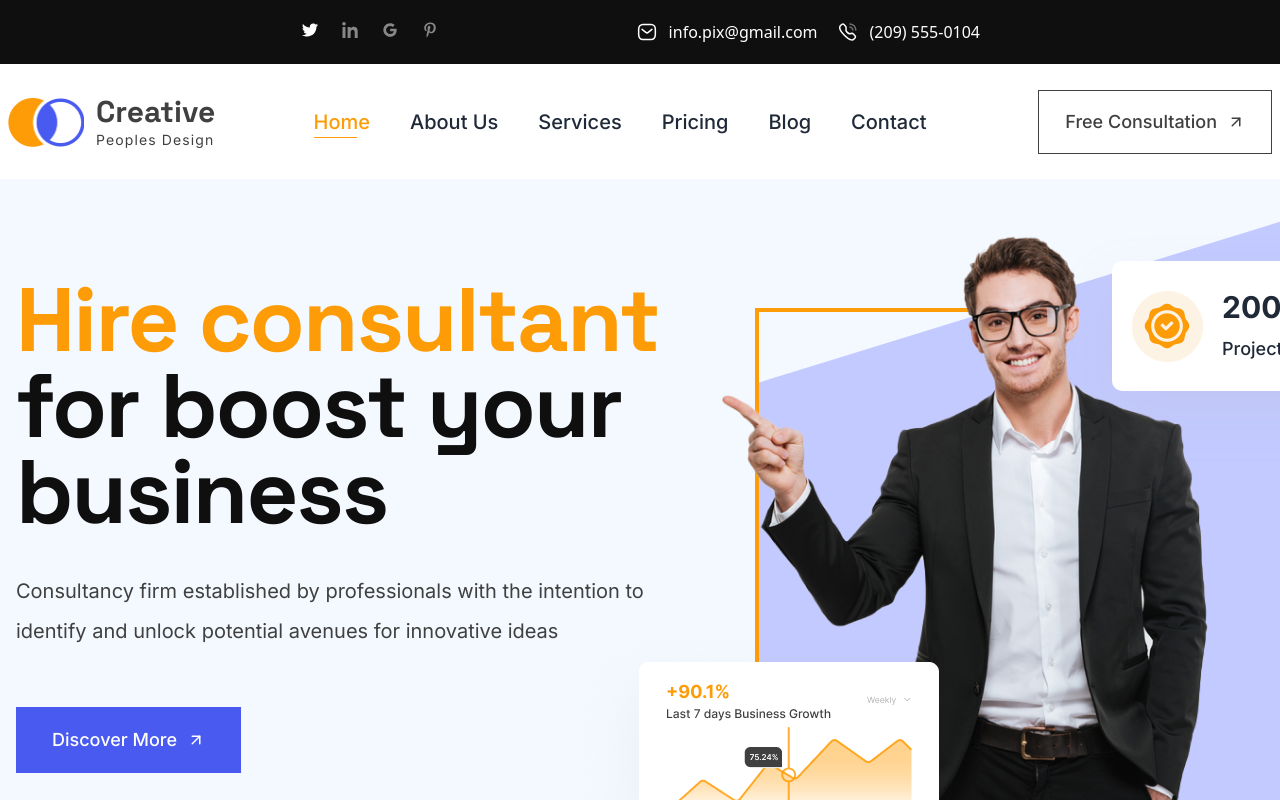
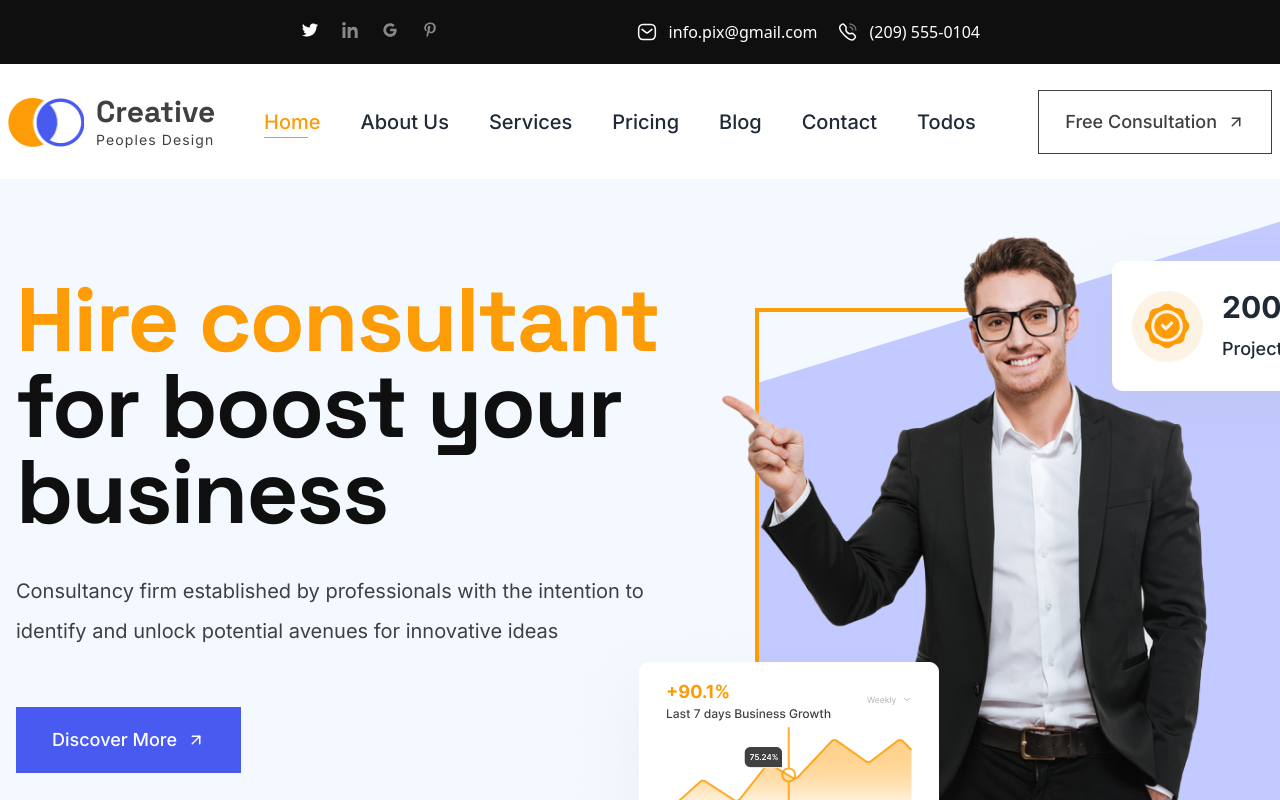
Before and after one commit to mahfuz091/oyolloo-task-clone, a React (Vite) app: page / in a window 1280 px wide. Shown: the top 800 px of the page. Built offline with nearby package versions, Linux system fonts and the light colour scheme.

Commit message:
added todo in nav

```diff
--- a/src/Pages/Home/Navbar/NavbarTwo.jsx
+++ b/src/Pages/Home/Navbar/NavbarTwo.jsx
@@ -71,6 +71,17 @@ const NavbarTwo = () => {
           Contact
         </NavLink>
       </li>
+      <li>
+        <NavLink
+          className={({ isActive }) =>
+            isActive ? "text-[#FD9C06] active-border" : ""
+          }
+          to='todos'
+          smooth
+        >
+          Todos
+        </NavLink>
+      </li>
     </>
   );
   return (
@@ -95,7 +106,7 @@ const NavbarTwo = () => {
           </label>
           <ul
             tabIndex={0}
-            className='menu menu-sm dropdown-content mt-3 z-[1] p-2 shadow bg-base-100 rounded-box w-52'
+            className='menu menu-sm dropdown-content mt-3 z-[1] p-2  bg-base-100  rounded-box w-52'
           >
             {navOptions}
           </ul>
```
